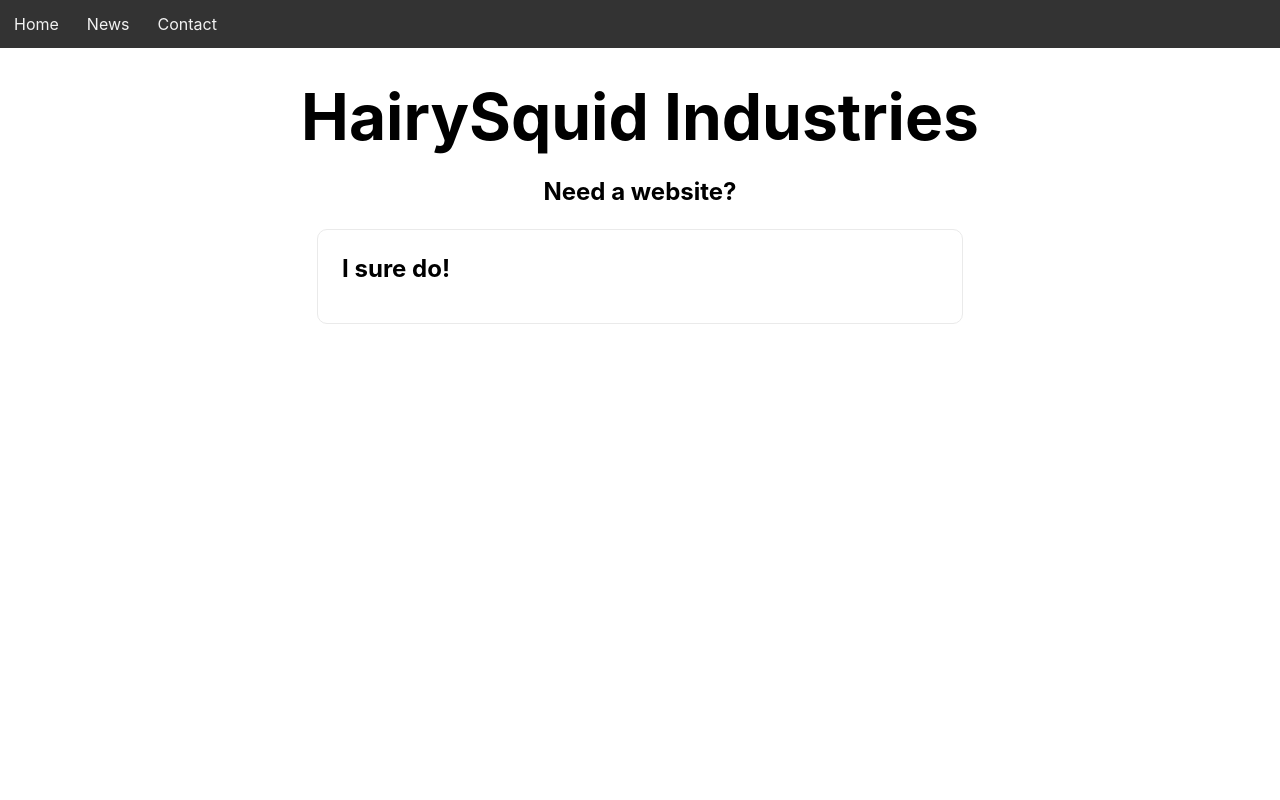
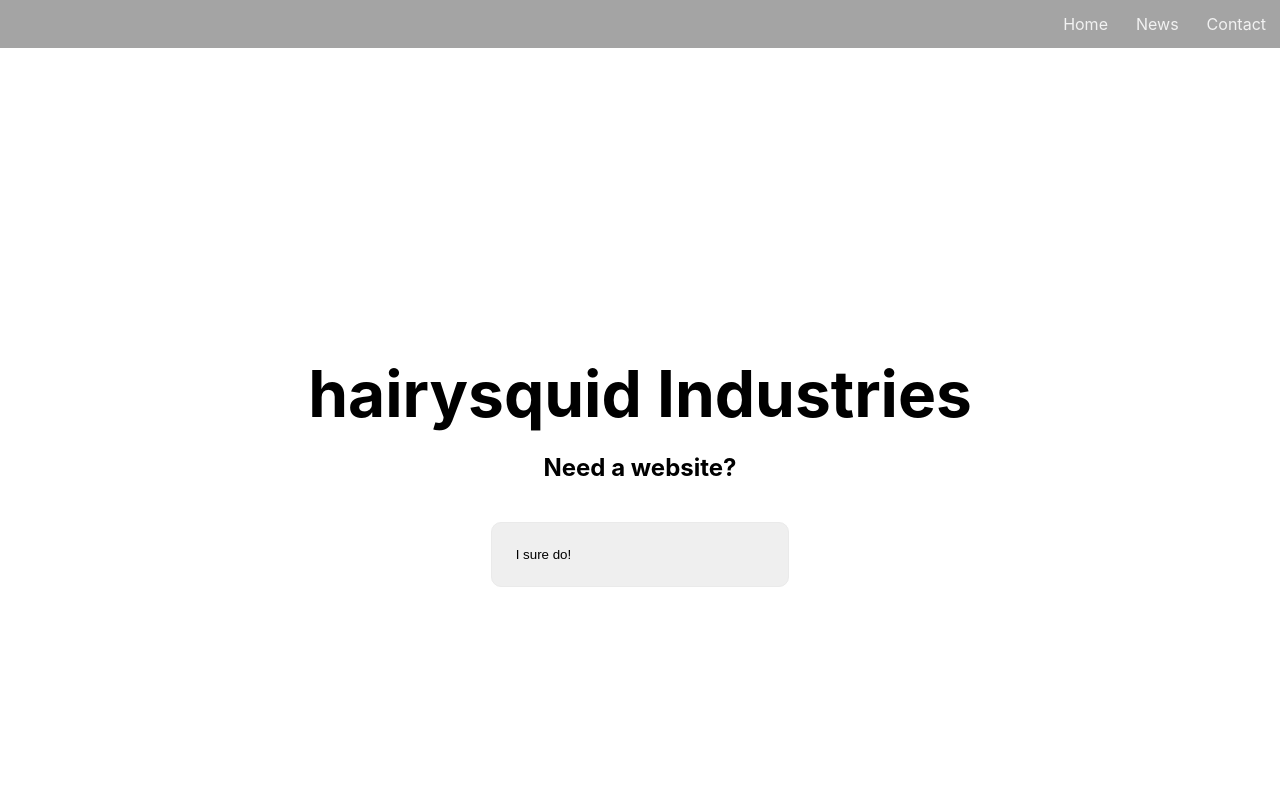
Before and after one commit to hairysquid/hairysquid, a Next.js app: page / in a window 1280 px wide. Shown: the top 800 px of the page. Built offline with nearby package versions, Linux system fonts and the light colour scheme.

Commit message:
added higing navbar

```diff
--- a/components/navBar.js
+++ b/components/navBar.js
@@ -1,8 +1,26 @@
 import * as styles from "./navBar.module.css";
+import { useRef, useLayoutEffect, useState } from "react";
 
 export default function NavBar() {
+  const [isHidden, setIsHidden] = useState(false);
+  const yPosRef = useRef(0);
+  useLayoutEffect(() => {
+    const listner = window.addEventListener("scroll", () => {
+      const currY = window.pageYOffset;
+      if (currY > yPosRef.current) {
+        setIsHidden(true);
+      } else {
+        setIsHidden(false);
+      }
+      yPosRef.current = currY;
+    });
+    return () => {
+      window.removeEventListener(listner);
+    };
+  }, []);
+
   return (
-    <div className={styles.navbar}>
+    <div style={{ top: isHidden ? "-50px" : 0 }} className={styles.navbar}>
       <a href="#home">Home</a>
       <a href="#news">News</a>
       <a href="#contact">Contact</a>
--- a/components/navBar.module.css
+++ b/components/navBar.module.css
@@ -1,16 +1,16 @@
 /* Style the navbar */
 .navbar {
+  display: flex;
+  justify-content: flex-end;
   overflow: hidden;
-  background-color: #333;
+  background-color: rgba(155, 155, 155, 0.9);
   position: fixed;
-  top: 0;
   width: 100%;
+  transition: top 0.3s;
 }
 
 /* Navbar links */
 .navbar a {
-  float: left;
-  display: block;
   color: #f2f2f2;
   text-align: center;
   padding: 14px;
--- a/pages/index.js
+++ b/pages/index.js
@@ -3,8 +3,9 @@ import styles from "../styles/Home.module.css";
 import NavBar from "../components/navBar";
 import Markdown from "react-markdown";
 import whoWeAre from "../content/who-we-are.md";
-
+import { useRef } from "react";
 export default function Home() {
+  const contentDivRef = useRef(null);
   return (
     <>
       <NavBar />
@@ -16,14 +17,23 @@ export default function Home() {
 
         <main className={styles.main}>
           <div className={styles.screen}>
-            <h1 className={styles.title}>HairySquid Industries</h1>
+            <h1 className={styles.title}>hairysquid Industries</h1>
 
             <h2 className={styles.description}>Need a website?</h2>
-            <h3 href="https://nextjs.org/learn" className={styles.card}>
-              <h3>I sure do!</h3>
-            </h3>
+            <div className={styles.cardHolder}>
+              <button
+                className={styles.card}
+                onClick={() => {
+                  contentDivRef.current.scrollIntoView({ behavior: "smooth" });
+                }}
+              >
+                I sure do!
+              </button>
+            </div>
           </div>
-          <div className={styles.screen}>Work we do</div>
+          <div ref={contentDivRef} className={styles.screen}>
+            Work we do
+          </div>
           <div className={styles.screen}>
             <Markdown source={whoWeAre} />
           </div>
--- a/styles/Home.module.css
+++ b/styles/Home.module.css
@@ -127,6 +127,14 @@
 }
 .screen {
   height: 100vh;
+  display: flex;
+  align-content: center;
+  justify-content: center;
+  flex-direction: column;
+}
+.cardHolder {
+  display: flex;
+  justify-content: center;
 }
 @media (max-width: 600px) {
   .grid {
```
